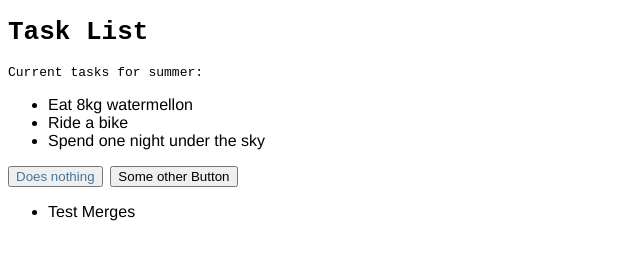
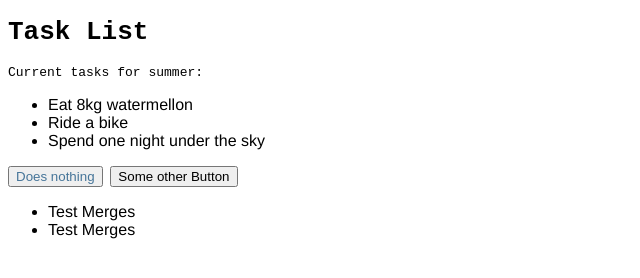
Before and after one commit to ViktoriyaVitova/congenial-dollop, a plain HTML site: page index.html in a window 1280 px wide. Shown: the whole page, without its empty margins (0-640 px from the left). Drawn offline with Linux system fonts and the light colour scheme.

Commit message:
feat: add another entry in list

```diff
--- a/index.html
+++ b/index.html
@@ -19,6 +19,7 @@
     <button class="btn-alert">Some other Button</button>
     <ul>
       <li>Test Merges</li>
+      <li>Test Merges</li>
     </ul>
   </body>
 </html>
```
